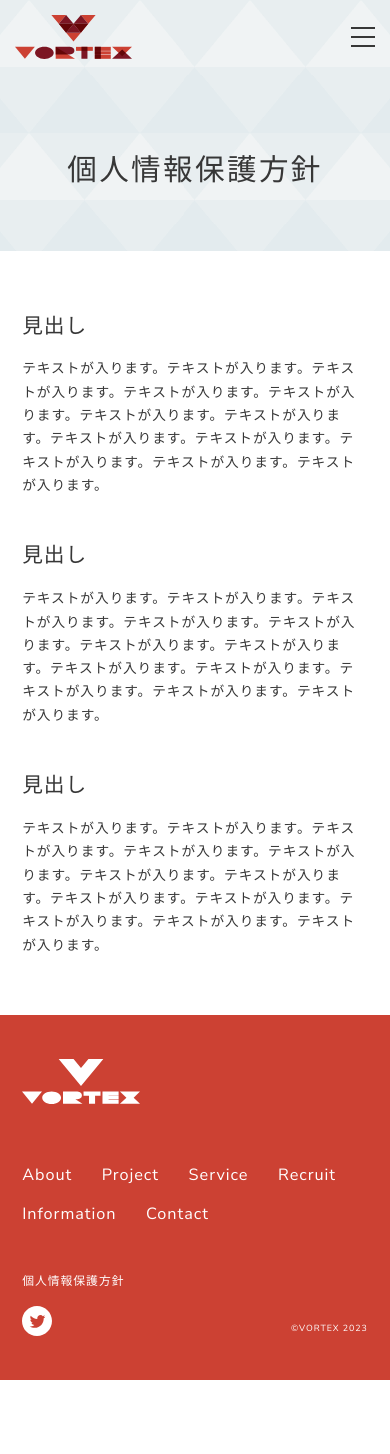
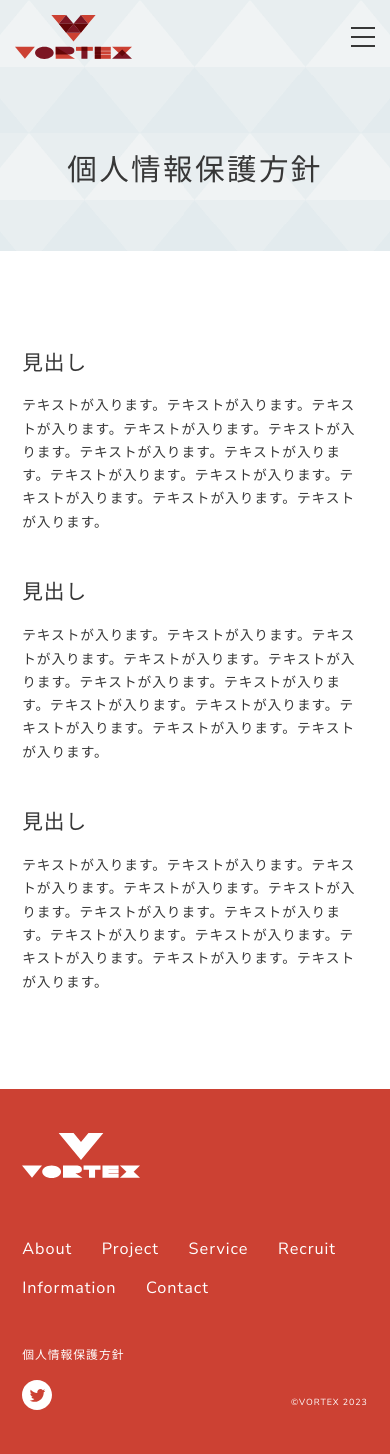
Before and after one commit to aykhsn/VORTEX, a PHP site: page /privacy-policy.html in a window 390 px wide. Before the commit the page ends 1380 px from the top, so only its background shows below. Run offline with PHP 8.4, Linux system fonts and the light colour scheme.

Commit message:
Update page layout

```diff
--- a/dist/css/style.css
+++ b/dist/css/style.css
@@ -1545,8 +1545,8 @@ a {
 }
 @media screen and (max-width: 640px) {
   .vt_page-content {
-    padding-top: 4rem;
-    padding-bottom: 4rem;
+    padding-top: 6.5rem;
+    padding-bottom: 6.5rem;
   }
 }
 .vt_page-content h2 {
--- a/src/sass/Projects/_page.scss
+++ b/src/sass/Projects/_page.scss
@@ -23,8 +23,8 @@
     		padding-bottom: 6rem;
 
     		@include mediaQuery(s) {
-    			padding-top: 4rem;
-	    		padding-bottom: 4rem;
+    			padding-top: 6.5rem;
+	    		padding-bottom: 6.5rem;
     		}
 
     		& h2 {
```
